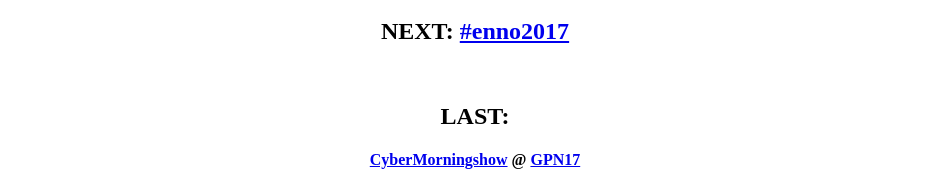
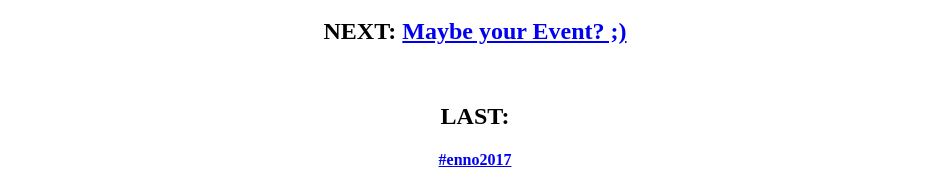
Before and after one commit to TundTEskalation/eskalation.rocks, a plain HTML site: page index.html in a window 1280 px wide. Shown: the part 614-800 px from the top of the page, without its empty margins (165-1112 px from the left). Drawn offline with Linux system fonts and the light colour scheme.

Commit message:
enno2017 moved to past

```diff
--- a/index.html
+++ b/index.html
@@ -5,9 +5,10 @@
 		<br><br>
 		<img width="65%" height="65%" alt="Logo" src="logo.svg"></img>
 		<br>
-		<h2>NEXT: <a href="https://tickets.eskalation.rocks/TuTEskalation/enno2017/">#enno2017</a></h2>
+		<h2>NEXT: <a href="mailto:eskalation@td00.de">Maybe your Event? ;)</a></h2>
 		<br>
 		<h2>LAST:</h2>
+		<h4><a href="https://tickets.eskalation.rocks/TuTEskalation/enno2017/">#enno2017</a>
 		<h4><a href="https://media.ccc.de/v/gpn17-8580-cybermorning_show">CyberMorningshow</a> @ <a href="https://gulas.ch">GPN17</a></h4>
 		<h4><a href="https://media.ccc.de/v/EH2017-8566-cybermorningshow">CyberMorningshow</a> @ <a href="https://eh17.easterhegg.eu">Easterhegg 2017</a></h4>
 		<h4><a href="https://marudor2017.space">#marudor2017</a></h4>
```
